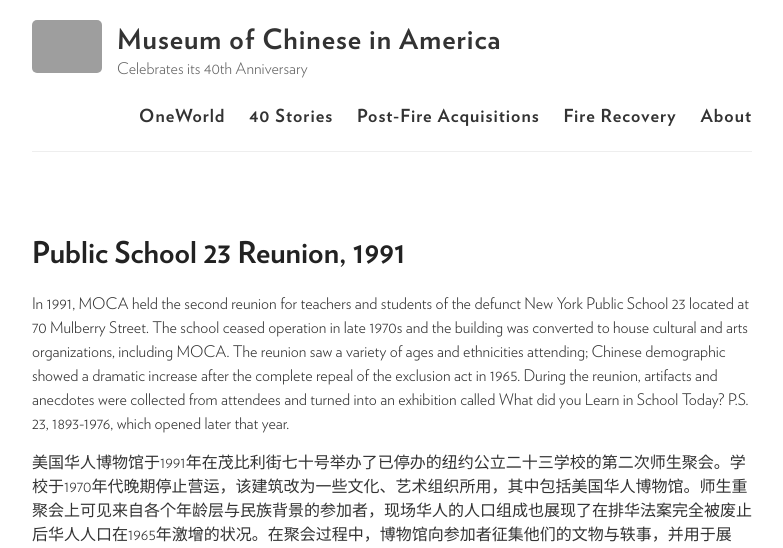
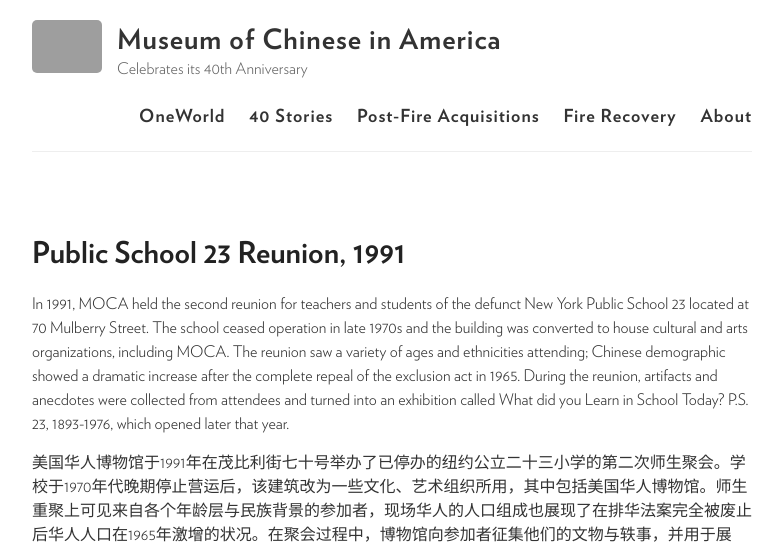
Before and after one commit to moca40/moca40.github.io, a Jekyll site: the page built from _stories/1991-01-01-ps23-reunion.md, in a window 1280 px wide. Shown: the top 548 px of the page, without its empty margins (248-1031 px from the left). Built offline with Jekyll 4.4.1, drawn with Linux system fonts in a browser that asks for light colours; some of the changed text lies outside the part shown; grey boxes are pictures that could not be loaded.

Commit message:
Update 1991-01-01-ps23-reunion.md

```diff
--- a/_stories/1991-01-01-ps23-reunion.md
+++ b/_stories/1991-01-01-ps23-reunion.md
@@ -20,6 +20,6 @@
 
 In 1991, MOCA held the second reunion for teachers and students of the defunct New York Public School 23 located at 70 Mulberry Street.  The school ceased operation in late 1970s and the building was converted to house cultural and arts organizations, including MOCA.  The reunion saw a variety of ages and ethnicities attending; Chinese demographic showed a dramatic increase after the complete repeal of the exclusion act in 1965.  During the reunion, artifacts and anecdotes were collected from attendees and turned into an exhibition called What did you Learn in School Today? P.S. 23, 1893-1976, which opened later that year.
 
-美国华人博物馆于1991年在茂比利街七十号举办了已停办的纽约公立二十三学校的第二次师生聚会。学校于1970年代晚期停止营运，该建筑改为一些文化、艺术组织所用，其中包括美国华人博物馆。师生重聚会上可见来自各个年龄层与民族背景的参加者，现场华人的人口组成也展现了在排华法案完全被废止后华人人口在1965年激增的状况。在聚会过程中，博物馆向参加者征集他们的文物与轶事，并用于展览“你今天在学校里学到什么?公立二十三小学，一八九三至一九七六”，该展于同年稍晚时候开展。
+美国华人博物馆于1991年在茂比利街七十号举办了已停办的纽约公立二十三小学的第二次师生聚会。学校于1970年代晚期停止营运后，该建筑改为一些文化、艺术组织所用，其中包括美国华人博物馆。师生重聚上可见来自各个年龄层与民族背景的参加者，现场华人的人口组成也展现了在排华法案完全被废止后华人人口在1965年激增的状况。在聚会过程中，博物馆向参加者征集他们的文物与轶事，并用于展览“你今天在学校里学到什么?公立二十三小学，一八九三至一九七六”，该展于同年稍晚时候开幕。
 
 {% include slideshow.html %}
```
